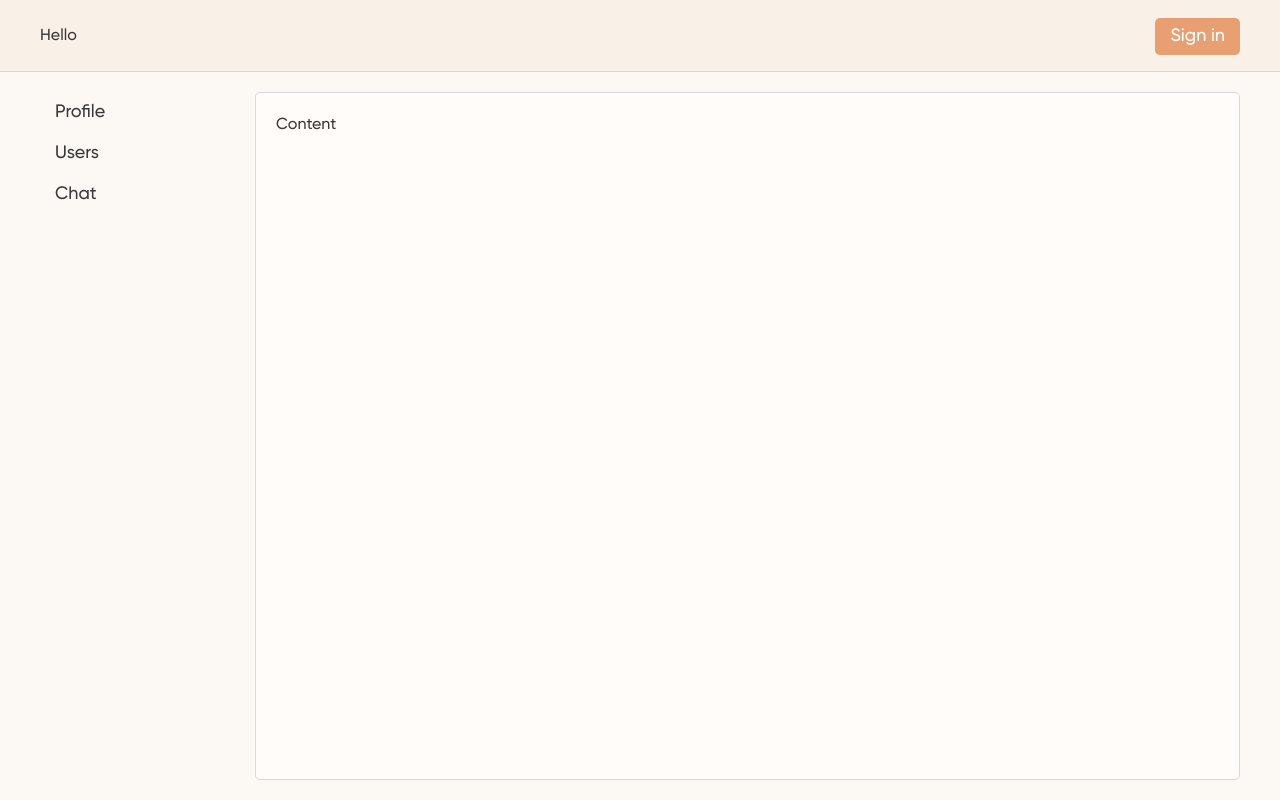
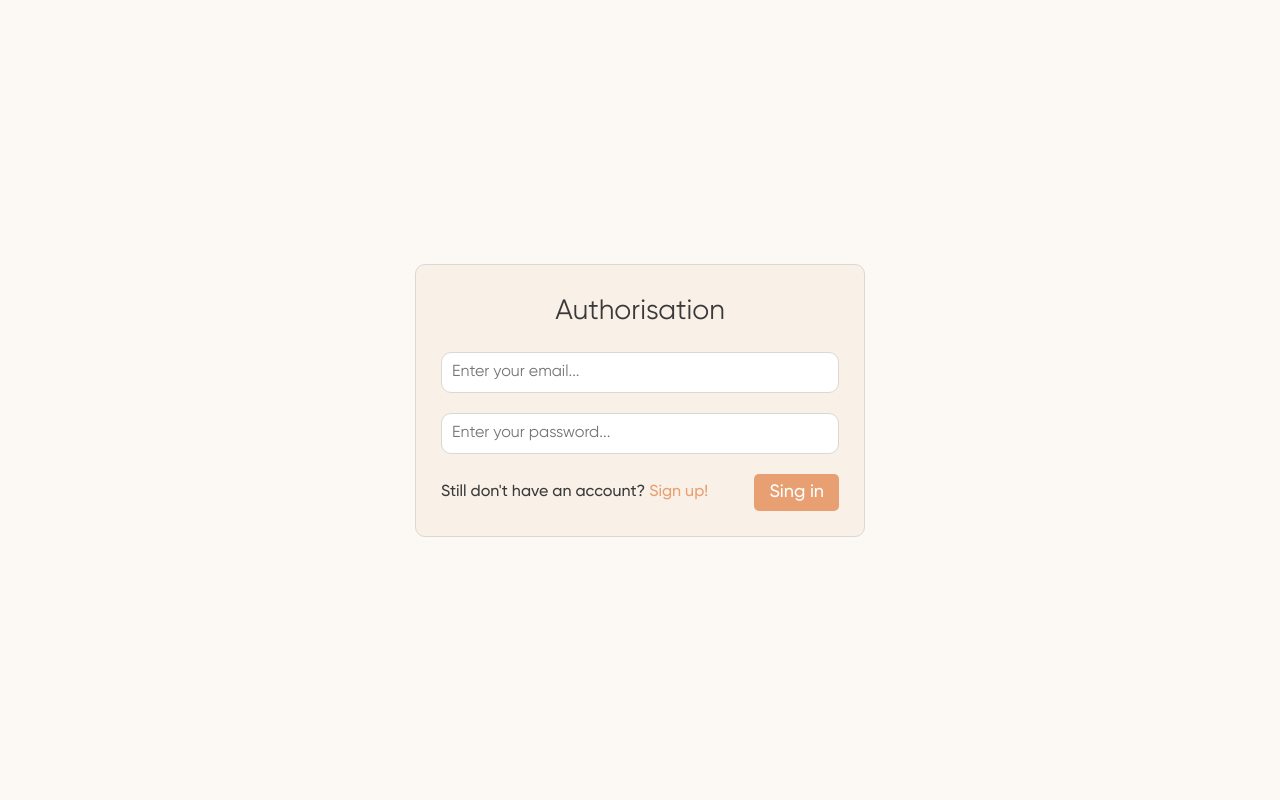
Before and after one commit to nishutim/samurai-social, a React (Create React App) app: page / in a window 1280 px wide. Built offline with nearby package versions, Linux system fonts and the light colour scheme.

Commit message:
LoginPage and connected components added

```diff
--- a/package.json
+++ b/package.json
@@ -13,6 +13,7 @@
     "@types/react-dom": "^18.0.8",
     "@types/styled-components": "^5.1.26",
     "axios": "^1.1.3",
+    "formik": "^2.2.9",
     "react": "^18.2.0",
     "react-dom": "^18.2.0",
     "react-redux": "^8.0.4",
--- a/src/components/App/App.tsx
+++ b/src/components/App/App.tsx
@@ -5,7 +5,6 @@ import { Container } from '../styled/Container';
 import { Layout } from './style';
 import NavBar from '../NavBar/NavBar';
 import Content from '../Content/Content';
-import UsersService from '../../services/usersService';
 
 interface Props { }
 
--- /dev/null
+++ b/src/components/LoginForm/LoginForm.tsx
@@ -0,0 +1,84 @@
+import React, { FC } from "react";
+import { FormikErrors, useFormik } from "formik";
+import { Button } from "../styled/Button";
+import { FlexContainer } from "../styled/FlexContainer";
+import { LoginFormBody, LoginFormField, LoginFormFieldMessage, LoginFormInput, LoginFormStatus, LoginFormTitle, RegistrationLink, StyledLoginForm } from "./style";
+
+const validate = (values: InitialValues) => {
+   const errors: FormikErrors<InitialValues> = {};
+   if (!values.email) {
+      errors.email = 'Required';
+   } else if (values.email.length > 20) {
+      errors.email = 'Must be 20 characters or less';
+   }
+
+   if (!values.password) {
+      errors.password = 'Required';
+   }
+
+   if (!values.captcha) {
+      errors.captcha = 'Required';
+   }
+
+   return errors;
+};
+
+interface InitialValues {
+   email: string
+   password: string
+   rememberMe: boolean
+   captcha: string
+}
+
+const LoginForm: FC<{}> = () => {
+   const formik = useFormik({
+      initialValues: {
+         email: '',
+         password: '',
+         rememberMe: false,
+         captcha: ''
+      },
+      validate,
+      onSubmit: (values) => {
+         console.log(values);
+      }
+   })
+
+   return (
+      <StyledLoginForm onSubmit={formik.handleSubmit}>
+         <LoginFormTitle>Authorisation</LoginFormTitle>
+         {formik.status && <LoginFormStatus>Form status</LoginFormStatus>}
+         <LoginFormBody>
+            <LoginFormField>
+               {formik.errors.email && <LoginFormFieldMessage>{formik.errors.email}</LoginFormFieldMessage>}
+               <LoginFormInput
+                  type={'text'}
+                  name={'email'}
+                  value={formik.values.email}
+                  onChange={formik.handleChange}
+                  placeholder={'Enter your email...'} />
+            </LoginFormField>
+            <LoginFormField>
+               {formik.errors.password && <LoginFormFieldMessage>{formik.errors.password}</LoginFormFieldMessage>}
+               <LoginFormInput
+                  type={'password'}
+                  name={'password'}
+                  value={formik.values.password}
+                  onChange={formik.handleChange}
+                  placeholder={'Enter your password...'} />
+            </LoginFormField>
+            <FlexContainer
+               justify="space-between"
+               align="center"
+            >
+               <RegistrationLink>
+                  Still don't have an account? <a href="https://social-network.samuraijs.com/" target={'_blank'}>Sign up!</a>
+               </RegistrationLink>
+               <Button type="submit">Sing in</Button>
+            </FlexContainer>
+         </LoginFormBody>
+      </StyledLoginForm>
+   );
+}
+
+export default LoginForm;
--- /dev/null
+++ b/src/components/LoginForm/style.ts
@@ -0,0 +1,81 @@
+import styled, { ITheme } from "styled-components";
+
+interface IProps {
+   theme?: ITheme
+}
+
+export const StyledLoginForm = styled.form<IProps>`
+   min-width: 450px;
+   padding: 25px;
+   border: 1px solid ${props => props.theme.colors.$lightGray};
+   border-radius: 10px;
+   display: flex;
+   flex-direction: column;
+   background-color: ${props => props.theme.colors.$darkCremaBG};
+`;
+
+export const LoginFormTitle = styled.h1`
+   font-size: 28px;
+   text-align: center;
+
+   &:not(:last-child) {
+      margin-bottom: 20px;
+   }
+`;
+
+export const LoginFormStatus = styled.h3`
+   font-size: 18px;
+   color: ${props => props.theme.colors.$red};
+   text-align: center;
+
+   &:not(:last-child) {
+      margin-bottom: 10px;
+   }
+`;
+
+export const LoginFormBody = styled.div`
+   display: flex;
+   flex-direction: column;
+   gap: 20px;
+`;
+
+export const LoginFormField = styled.div`
+   display: flex;
+   flex-direction: column;
+`;
+
+export const LoginFormFieldMessage = styled.h4`
+   font-size: 16px;
+   padding-left: 10px;
+   color: ${props => props.theme.colors.$red};
+
+   &:not(:last-child) {
+      margin-bottom: 5px;
+   }
+`;
+
+export const LoginFormInput = styled.input`
+   width: 100%;
+   padding: 10px;
+   border: 1px solid ${props => props.theme.colors.$lightGray};
+   border-radius: 10px;
+   font-size: 16px;
+   color: ${props => props.theme.colors.$gray};
+   transition: all 0.3s ease;
+
+   &:focus {
+      border-color: ${props => props.theme.colors.$orange};
+   }
+`;
+
+export const RegistrationLink = styled.p`
+
+   a {
+      color: ${props => props.theme.colors.$orange};
+      transition: all 0.3s ease;
+
+      &:hover {
+         color: ${props => props.theme.colors.$orangeHover};
+      }
+   }
+`;
--- a/src/index.tsx
+++ b/src/index.tsx
@@ -1,8 +1,11 @@
 import React from 'react';
 import ReactDOM from 'react-dom/client';
 import { BrowserRouter } from 'react-router-dom';
+import { ThemeProvider } from 'styled-components';
+import GlobalStyle from './GlobalStyle';
+import theme from './theme';
 import App from './components/App/App';
-import GlobalStyle from './GlobalStyle';
+import LoginPage from './pages/Login/LoginPage';
 
 const root = ReactDOM.createRoot(
   document.getElementById('root') as HTMLElement
@@ -10,7 +13,9 @@ const root = ReactDOM.createRoot(
 
 root.render(
   <BrowserRouter>
-    <GlobalStyle />
-    <App />
+    <ThemeProvider theme={theme}>
+      <GlobalStyle />
+      <LoginPage />
+    </ThemeProvider>
   </BrowserRouter>
 );
--- /dev/null
+++ b/src/pages/Login/LoginPage.tsx
@@ -0,0 +1,13 @@
+import React, { FC } from "react";
+import LoginForm from "../../components/LoginForm/LoginForm";
+import { StyledLoginPage } from "./style";
+
+const LoginPage: FC = () => {
+   return (
+      <StyledLoginPage>
+         <LoginForm />
+      </StyledLoginPage>
+   );
+}
+
+export default LoginPage;
--- /dev/null
+++ b/src/pages/Login/style.ts
@@ -0,0 +1,9 @@
+import styled from "styled-components";
+
+export const StyledLoginPage = styled.div`
+   min-height: 100vh;
+   display: flex;
+   justify-content: center;
+   align-items: center;
+   background-color: #FCF8F3;
+`;
--- /dev/null
+++ b/src/theme/index.ts
@@ -0,0 +1,56 @@
+import { ITheme } from "styled-components";
+
+const $maxWidthContainer = 1270 + 'px';
+const $md1 = $maxWidthContainer + 12 + 'px';
+const $md2 = '991.98px';
+const $md3 = '767.98px';
+const $md4 = '479.98px';
+
+const $black = '#3A3A3A';
+const $darkGray = '#616161';
+const $gray = '#898989';
+const $lightGray = '#D8D8D8';
+const $lightGrayBG = '#F4F5F7';
+const $orange = '#E89F71';
+const $orangeHover = '#c48864';
+const $green = '#2EC1AC';
+const $red = '#E97171';
+const $cremaBG = '#FCF8F3';
+const $darkCremaBG = '#F9F1E7';
+
+const $fontFamily = 'Gilroy';
+const $fontWeight = 500;
+const $fontSize = '16px';
+const $lineHeight = 1.5;
+const $color = $black;
+
+const theme: ITheme = {
+   font: {
+      $fontFamily,
+      $fontWeight,
+      $fontSize,
+      $lineHeight,
+      $color
+   },
+   colors: {
+      $black,
+      $darkGray,
+      $gray,
+      $lightGray,
+      $lightGrayBG,
+      $orange,
+      $orangeHover,
+      $green,
+      $red,
+      $cremaBG,
+      $darkCremaBG
+   },
+   media: {
+      $md1,
+      $md2,
+      $md3,
+      $md4
+   }
+};
+
+export default theme;
```
Also changed, not shown: src/style.d.ts (added, +32 -0 lines), 1 other file (tests, documents, lock files or other folders).
